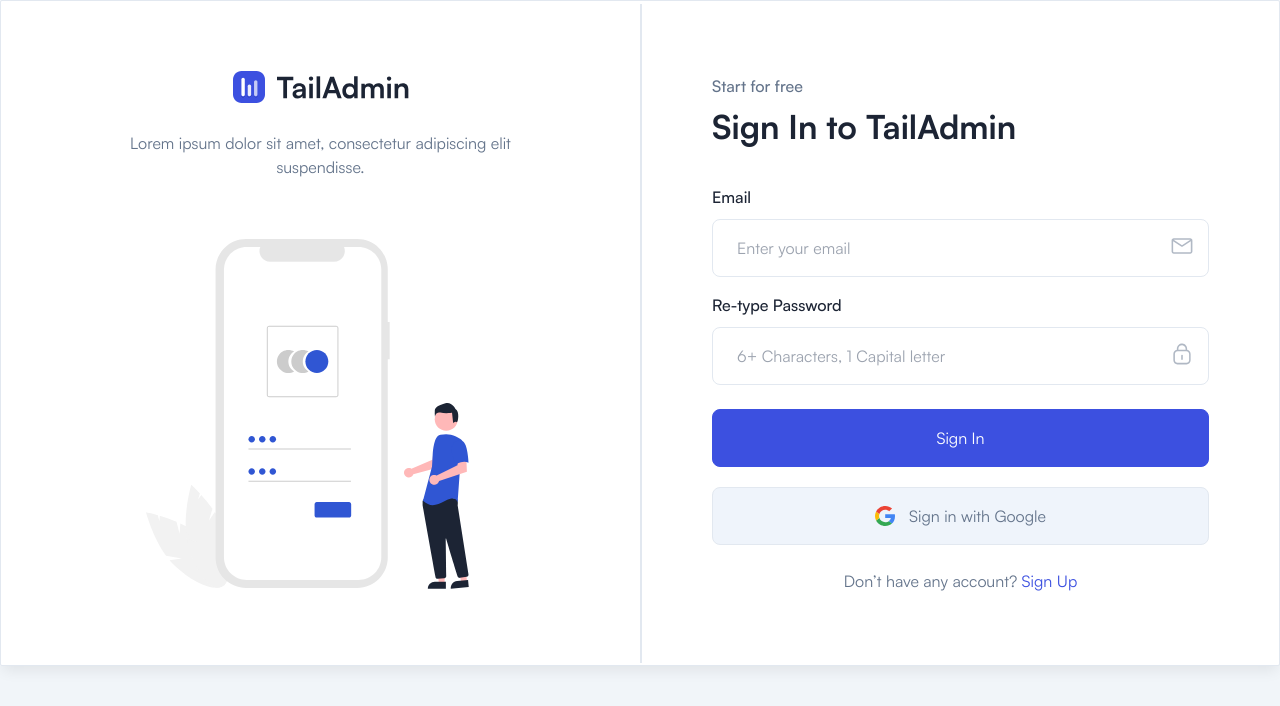
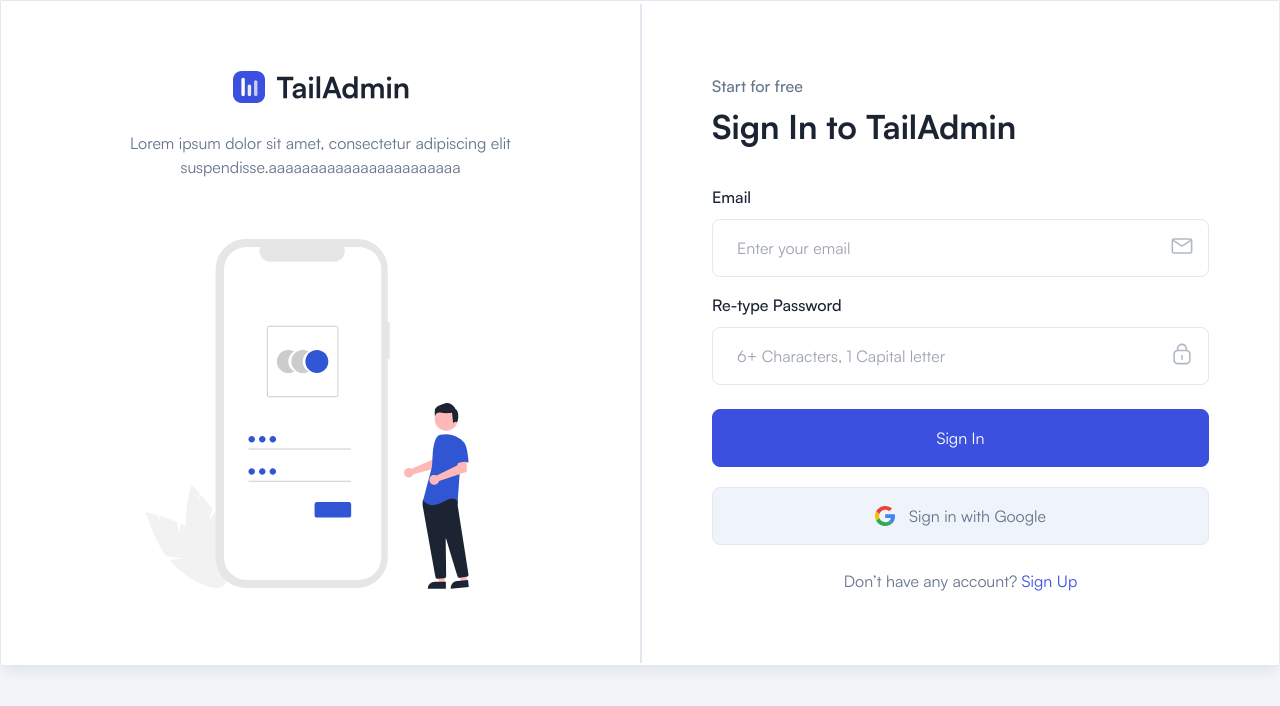
Before and after one commit to ridhampansuriya2000/EsTrading, a React (Vite) app: page /auth/signin in a window 1280 px wide. Shown: the top 706 px of the page. Built offline with nearby package versions, Linux system fonts and the light colour scheme.

Commit message:
new changes

```diff
--- a/src/pages/Authentication/SignIn.tsx
+++ b/src/pages/Authentication/SignIn.tsx
@@ -16,7 +16,7 @@
 
               <p className="2xl:px-20">
                 Lorem ipsum dolor sit amet, consectetur adipiscing elit
-                suspendisse.
+                suspendisse.aaaaaaaaaaaaaaaaaaaaaaa
               </p>
 
               <span className="mt-15 inline-block">
```
